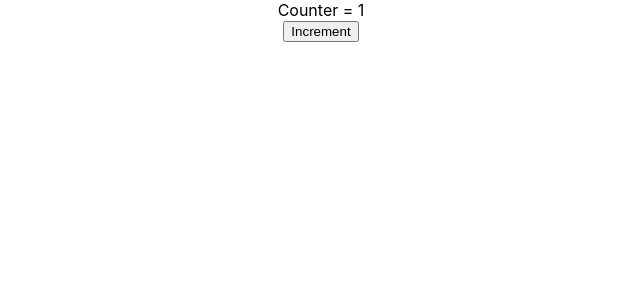
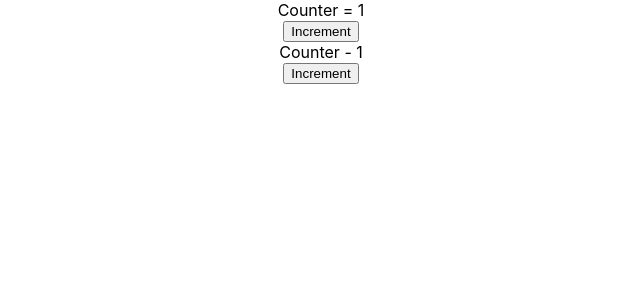
Before and after one commit to ShahedAhmadAhadi/react005-redux, a React (Create React App) app: page / in a window 1280 px wide. Shown: the top 300 px of the page, without its empty margins (319-959 px from the left). Built offline with nearby package versions, Linux system fonts and the light colour scheme.

Commit message:
new component created and hooks used to get and dispatch values to redux

```diff
--- a/src/App.js
+++ b/src/App.js
@@ -3,6 +3,7 @@ import Counter from './components/Counter';
 import './App.css';
 import { Provider } from 'react-redux';
 import { store } from './redux/store';
+import HookCounter from './components/HookCounter';
 // import {store} from './redux/store'
 
 function App() {
@@ -10,6 +11,7 @@ function App() {
     <Provider store={store}>
       <div className="App">
         <Counter />
+        <HookCounter />
       </div>
     </Provider>
   );
--- a/src/components/Counter.js
+++ b/src/components/Counter.js
@@ -8,7 +8,7 @@ function Counter(props) {
     return (
         <div>
             <div>Counter = {props.value}</div>
-            <button onClick={props.updateCounter}>Increment</button>
+            <button onClick={() => props.updateCounter()}>Increment</button>
         </div>
     )
 }
--- /dev/null
+++ b/src/components/HookCounter.js
@@ -0,0 +1,16 @@
+import React from 'react'
+import { useSelector, useDispatch } from 'react-redux'
+import { updateCounter } from '../redux'
+
+function HookCounter() {
+    const value = useSelector(state => state.value)
+    const dispatch = useDispatch()
+    return (
+        <div>
+            <div>Counter - {value}</div>
+            <button onClick={() => dispatch(updateCounter())}>Increment</button>
+        </div>
+    )
+}
+
+export default HookCounter
```
